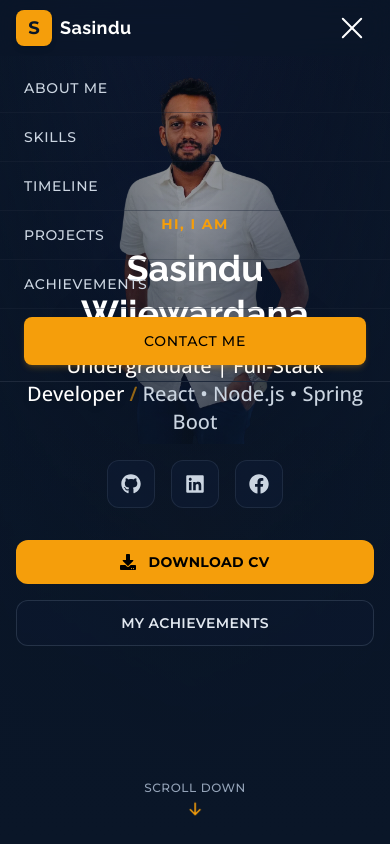
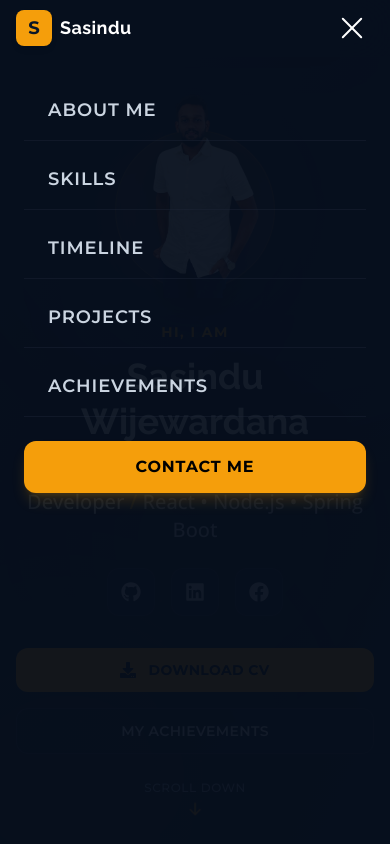
Before and after one commit to sasindu345/MyPortfolio, a React (Vite) app: page / in a window 390 px wide. Both pictures are taken after a click on the button "Toggle menu". Shown: the top 844 px of the page. Built offline with nearby package versions, Linux system fonts and the light colour scheme.

Commit message:
refactor: update Hero component with mobile-specific avatar and optimize Navbar mobile menu experience with body scroll locking

```diff
--- a/src/components/Hero.jsx
+++ b/src/components/Hero.jsx
@@ -15,19 +15,19 @@ export default function Hero({ profile }) {
             {/* Background */}
             <div className="absolute inset-0 bg-gradient-to-br from-[#0a1628] via-[#070f1d] to-[#0a1628]"></div>
 
-            {/* Profile Image - Top on mobile, right-aligned on desktop */}
-            <div className="absolute inset-0 flex justify-center lg:justify-end items-start lg:items-center overflow-hidden">
+            {/* Profile Image - Desktop only */}
+            <div className="hidden lg:flex absolute inset-0 justify-end items-center overflow-hidden">
                 {profile?.profileImage && (
                     <>
                         <img
                             src={profile.profileImage}
                             alt=""
-                            className="h-[45%] sm:h-[50%] md:h-[55%] lg:h-[85%] w-auto max-w-[90%] lg:max-w-full object-contain object-top lg:object-bottom mt-16 lg:mt-0 lg:mr-[5%] opacity-90 relative z-10"
+                            className="h-[85%] w-auto object-contain object-bottom mr-[5%] opacity-90 relative z-10"
                         />
-                        {/* Gradient overlays matching Navy Base instead of Black */}
-                        <div className="absolute inset-0 bg-gradient-to-r from-[#0a1628]/70 via-transparent to-[#0a1628]/70 lg:from-[#0a1628] lg:via-[#0a1628]/70 lg:to-transparent z-10"></div>
-                        <div className="absolute inset-0 bg-gradient-to-t from-[#0a1628] via-[#0a1628]/70 to-transparent lg:from-[#0a1628] lg:via-transparent lg:to-transparent z-10"></div>
-                        <div className="absolute inset-0 bg-gradient-to-b from-transparent via-transparent to-[#0a1628] lg:from-[#0a1628]/60 lg:via-transparent lg:to-transparent z-10"></div>
+                        {/* Gradient overlays matching Navy Base */}
+                        <div className="absolute inset-0 bg-gradient-to-r from-[#0a1628] via-[#0a1628]/70 to-transparent z-10"></div>
+                        <div className="absolute inset-0 bg-gradient-to-t from-[#0a1628] via-transparent to-transparent z-10"></div>
+                        <div className="absolute inset-0 bg-gradient-to-b from-transparent via-transparent to-[#0a1628] z-10"></div>
                     </>
                 )}
             </div>
@@ -47,10 +47,27 @@ export default function Hero({ profile }) {
             <div className="absolute bottom-1/4 right-1/4 w-48 h-48 md:w-96 md:h-96 bg-amber-500/5 rounded-full blur-3xl"></div>
 
             {/* Content */}
-            <div className="relative z-20 container mx-auto px-4 md:px-6 lg:px-12 min-h-screen flex items-center">
+            <div className="relative z-20 container mx-auto px-4 md:px-6 lg:px-12 min-h-screen flex items-center justify-center lg:justify-start">
                 <div className="w-full lg:max-w-2xl">
                     {/* Left Content */}
-                    <div className="pt-24 pb-20 lg:pt-0 lg:pb-0 text-center lg:text-left animate-fade-in">
+                    <div className="pt-20 pb-12 lg:pt-0 lg:pb-0 text-center lg:text-left animate-fade-in">
+                        {/* Profile Image - Mobile only (Pop-out Avatar effect) */}
+                        {profile?.profileImage && (
+                            <div className="block lg:hidden mb-6 w-full flex justify-center">
+                                <div className="relative w-44 h-44 sm:w-52 sm:h-52">
+                                    {/* Background circle with gradient & border */}
+                                    <div className="absolute inset-2 rounded-full bg-gradient-to-b from-amber-500/20 to-indigo-500/20 border border-amber-500/25 shadow-2xl"></div>
+                                    {/* Glow effect */}
+                                    <div className="absolute -inset-1 bg-gradient-to-tr from-amber-500/15 to-indigo-500/15 rounded-full blur-xl opacity-80 animate-pulse"></div>
+                                    {/* Profile Image popping out at the top */}
+                                    <img
+                                        src={profile.profileImage}
+                                        alt={profile.name || "Sasindu Wijewardana"}
+                                        className="absolute bottom-0 left-1/2 -translate-x-1/2 h-[120%] w-auto max-w-none object-contain z-10 drop-shadow-[0_8px_16px_rgba(0,0,0,0.5)]"
+                                    />
+                                </div>
+                            </div>
+                        )}
                         <p className="text-amber-500 text-sm md:text-base font-bold font-montserrat mb-3 md:mb-4 tracking-widest uppercase">
                             Hi, I am
                         </p>
--- a/src/components/Navbar.jsx
+++ b/src/components/Navbar.jsx
@@ -11,6 +11,18 @@ export default function Navbar() {
         window.addEventListener('scroll', handleScroll);
         return () => window.removeEventListener('scroll', handleScroll);
     }, []);
+
+    // Disable body scrolling when mobile menu is open
+    useEffect(() => {
+        if (mobileMenuOpen) {
+            document.body.style.overflow = 'hidden';
+        } else {
+            document.body.style.overflow = '';
+        }
+        return () => {
+            document.body.style.overflow = '';
+        };
+    }, [mobileMenuOpen]);
 
     const scrollToSection = (id) => {
         const element = document.getElementById(id);
@@ -30,7 +42,7 @@ export default function Navbar() {
     ];
 
     return (
-        <nav className={`fixed top-0 left-0 right-0 z-50 transition-all duration-500 ${scrolled
+        <nav className={`fixed top-0 left-0 right-0 z-50 transition-all duration-500 ${(scrolled || mobileMenuOpen)
             ? 'bg-[#070f1d]/95 backdrop-blur-xl shadow-2xl border-b border-slate-800/50'
             : 'bg-[#0a1628]/60 backdrop-blur-md'
             }`}>
@@ -83,16 +95,18 @@ export default function Navbar() {
                 </button>
             </div>
 
-            {/* Mobile Menu Overlay */}
-            <div className={`lg:hidden absolute top-14 left-0 right-0 bg-[#070f1d]/98 backdrop-blur-2xl transition-all duration-300 overflow-hidden ${mobileMenuOpen ? 'max-h-[400px] opacity-100 border-b border-slate-800' : 'max-h-0 opacity-0'
+            {/* Mobile Menu Overlay - Full Screen with dark glass background */}
+            <div className={`lg:hidden absolute top-full left-0 right-0 h-[calc(100vh-3.5rem)] md:h-[calc(100vh-4rem)] z-50 bg-[#070f1d]/95 backdrop-blur-2xl transition-all duration-300 overflow-y-auto ${mobileMenuOpen ? 'opacity-100 translate-y-0' : 'opacity-0 -translate-y-4 pointer-events-none'
                 }`}>
-                <div className="flex flex-col py-2">
+                <div className="flex flex-col py-6 px-6 gap-2">
                     {navItems.map((item, index) => (
                         <button
                             key={item.id}
                             onClick={() => scrollToSection(item.id)}
-                            className={`py-3.5 px-6 text-left text-slate-300 font-medium font-montserrat text-sm uppercase tracking-wider hover:bg-[#0f1f3d]/50 hover:text-amber-400 transition-colors border-b border-slate-800/40 ${index === navItems.length - 1 ? 'bg-amber-500 !text-black font-bold border-none mx-6 my-2 rounded-lg text-center py-2.5 shadow-md shadow-amber-500/20 hover:bg-amber-400 hover:text-black' : ''
-                                }`}
+                            className={index === navItems.length - 1
+                                ? 'py-3.5 px-6 text-center text-black font-bold font-montserrat text-base uppercase tracking-wider bg-amber-500 hover:bg-amber-400 transition-colors my-4 rounded-xl shadow-lg shadow-amber-500/20'
+                                : 'py-4 px-6 text-left text-slate-300 font-semibold font-montserrat text-lg uppercase tracking-wider hover:bg-[#0f1f3d]/50 hover:text-amber-400 transition-colors border-b border-slate-800/40'
+                            }
                         >
                             {item.label}
                         </button>
```
